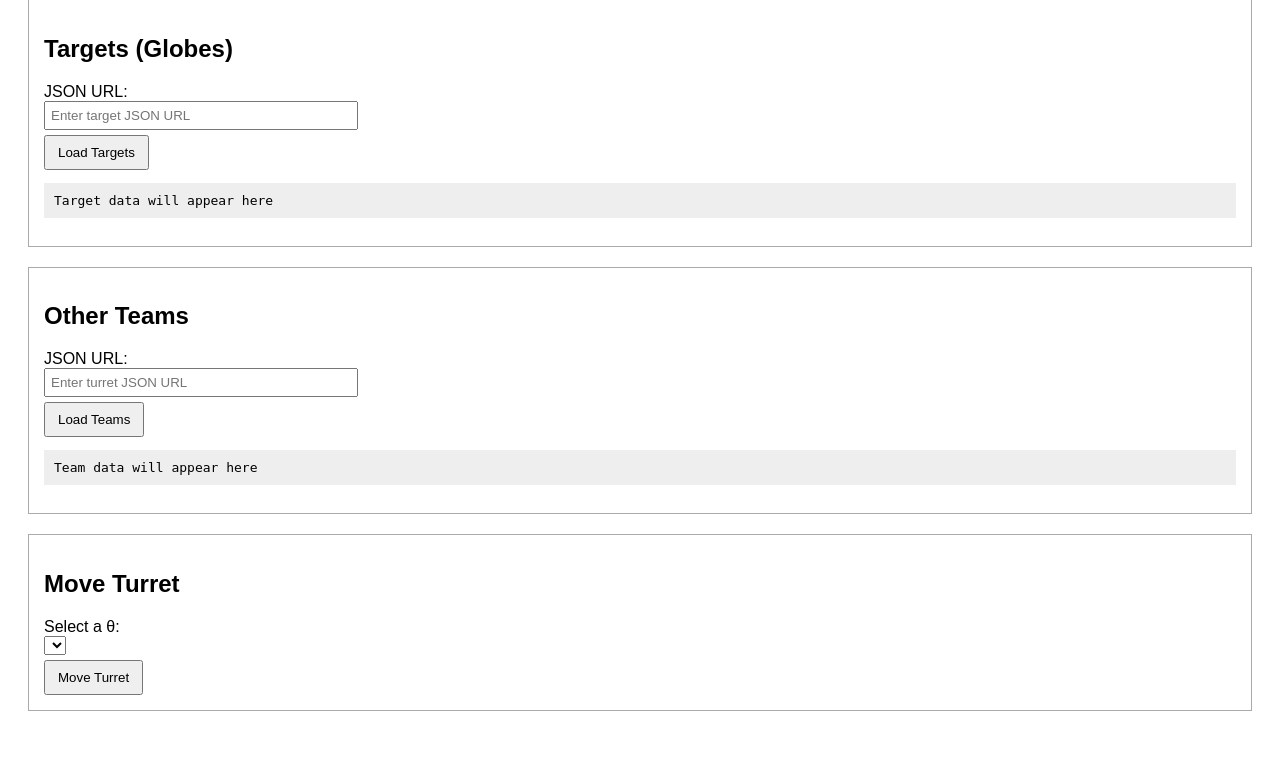
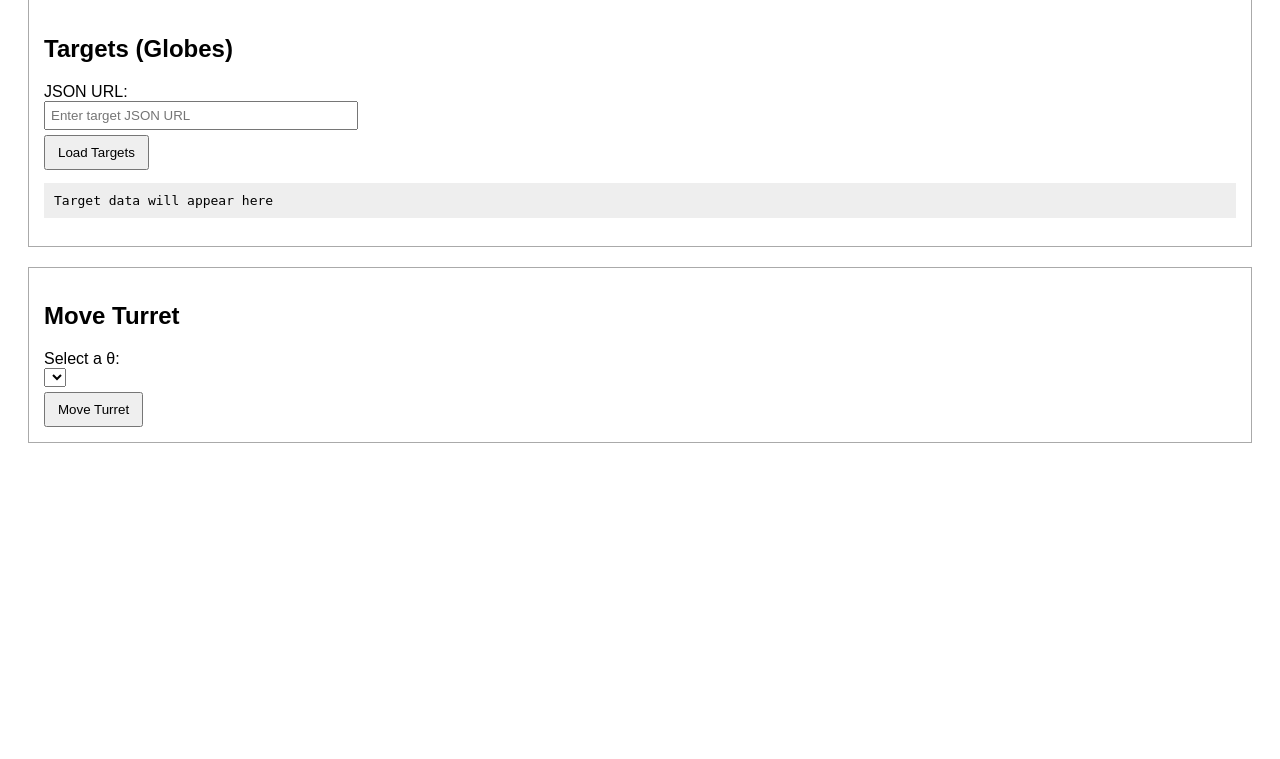
Before and after one commit to oliviagrima/441project, a Flask app: page / in a window 1280 px wide. Shown: the part 460-1219 px from the top of the page. After the commit the page ends 903 px from the top, so only its background shows below. Run offline with Flask 3, Linux system fonts and the light colour scheme; lists and menus that the app fills with data are empty; parts of the project's set-up code (start-up, migrations or seed data) failed here and were passed over.

Commit message:
delete other teams

```diff
--- a/templates/index.html
+++ b/templates/index.html
@@ -36,15 +36,6 @@
     <input id="targetUrl" type="text" placeholder="Enter target JSON URL"><br>
     <button onclick="loadTargets()">Load Targets</button>
     <pre id="targetResult">Target data will appear here</pre>
-</div>
-
-<!-- OTHER TEAMS -->
-<div class="box">
-    <h2>Other Teams</h2>
-    <label>JSON URL:</label><br>
-    <input id="turretUrl" type="text" placeholder="Enter turret JSON URL"><br>
-    <button onclick="loadTeams()">Load Teams</button>
-    <pre id="teamResult">Team data will appear here</pre>
 </div>
 
 <!-- MOVE TURRET -->
@@ -103,26 +94,6 @@ function loadTargets() {
     .catch(err => alert("Error loading targets: " + err));
 }
 
-// ---------- OTHER TEAMS ----------
-function loadTeams() {
-    const url = document.getElementById("turretUrl").value;
-    fetch(url)
-        .then(res => res.json())
-        .then(data => {
-            document.getElementById("teamResult").textContent =
-                JSON.stringify(data, null, 2);
-
-            if (!data.turrets) return;
-
-            const teamList = Object.keys(data.turrets).map(teamId => ({
-                theta: data.turrets[teamId].theta,
-                label: "Team " + teamId
-            }));
-            populateMoveDropdown(teamList);
-        })
-        .catch(err => alert("Error loading teams: " + err));
-}
-
 // ---------- POPULATE MOVE DROPDOWN ----------
 function populateMoveDropdown(list) {
     const select = document.getElementById("moveSelect");
```
